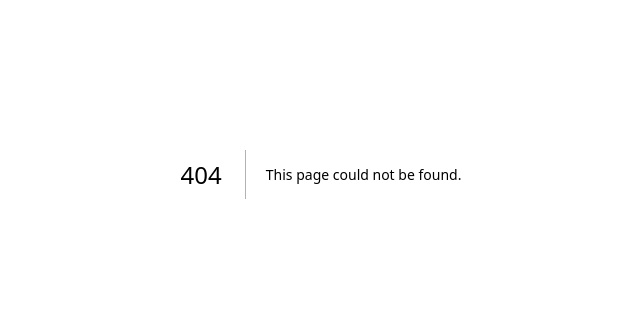
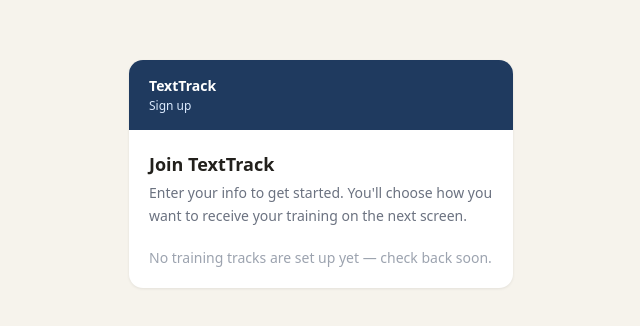
Before and after one commit to happygamer001/text_track_training, a Next.js app in the folder texttrack-repo/: page /enroll/start in a window 1280 px wide. Before the commit this address had no page. Shown: the part 226-552 px from the top of the page, without its empty margins (319-959 px from the left). Built offline with nearby package versions, Linux system fonts and the light colour scheme; no server answers; the database is empty.

Commit message:
Create page.tsx

```diff
--- /dev/null
+++ b/texttrack-repo/src/app/enroll/start/page.tsx
@@ -0,0 +1,37 @@
+import { db } from "@/lib/db";
+import StartEnrollForm from "@/components/employee/StartEnrollForm";
+
+// This is the "official place to sign up" — a public, unauthenticated page.
+// Anyone with the link (posted on chipperfield.ag, or texted out) can create
+// their own account, then flows straight into the same SMS consent screen
+// as an admin-initiated enrollment.
+export default async function StartEnrollPage() {
+  const tracks = await db.track.findMany({ select: { id: true, name: true } });
+
+  return (
+    <main className="min-h-screen flex items-center justify-center px-4 py-10">
+      <div className="card w-full max-w-sm overflow-hidden">
+        <div className="bg-navy text-white px-5 py-4">
+          <div className="font-bold text-sm">TextTrack</div>
+          <div className="text-xs text-blue-100 mt-0.5">Sign up</div>
+        </div>
+
+        <div className="px-5 py-5">
+          <h1 className="text-lg font-bold mb-1">Join TextTrack</h1>
+          <p className="text-sm text-gray-500 mb-5 leading-relaxed">
+            Enter your info to get started. You&apos;ll choose how you want to receive your
+            training on the next screen.
+          </p>
+
+          {tracks.length === 0 ? (
+            <p className="text-sm text-gray-400">
+              No training tracks are set up yet — check back soon.
+            </p>
+          ) : (
+            <StartEnrollForm tracks={tracks} />
+          )}
+        </div>
+      </div>
+    </main>
+  );
+}
```
